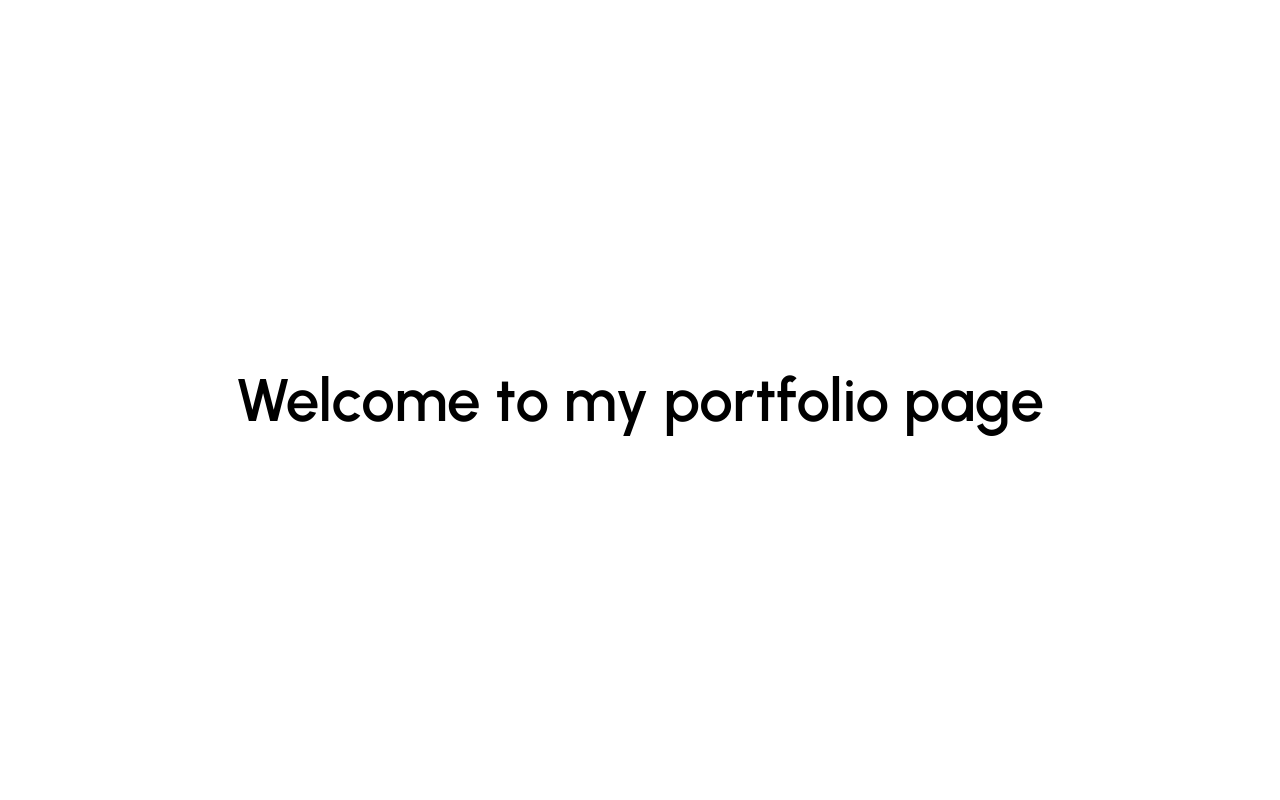
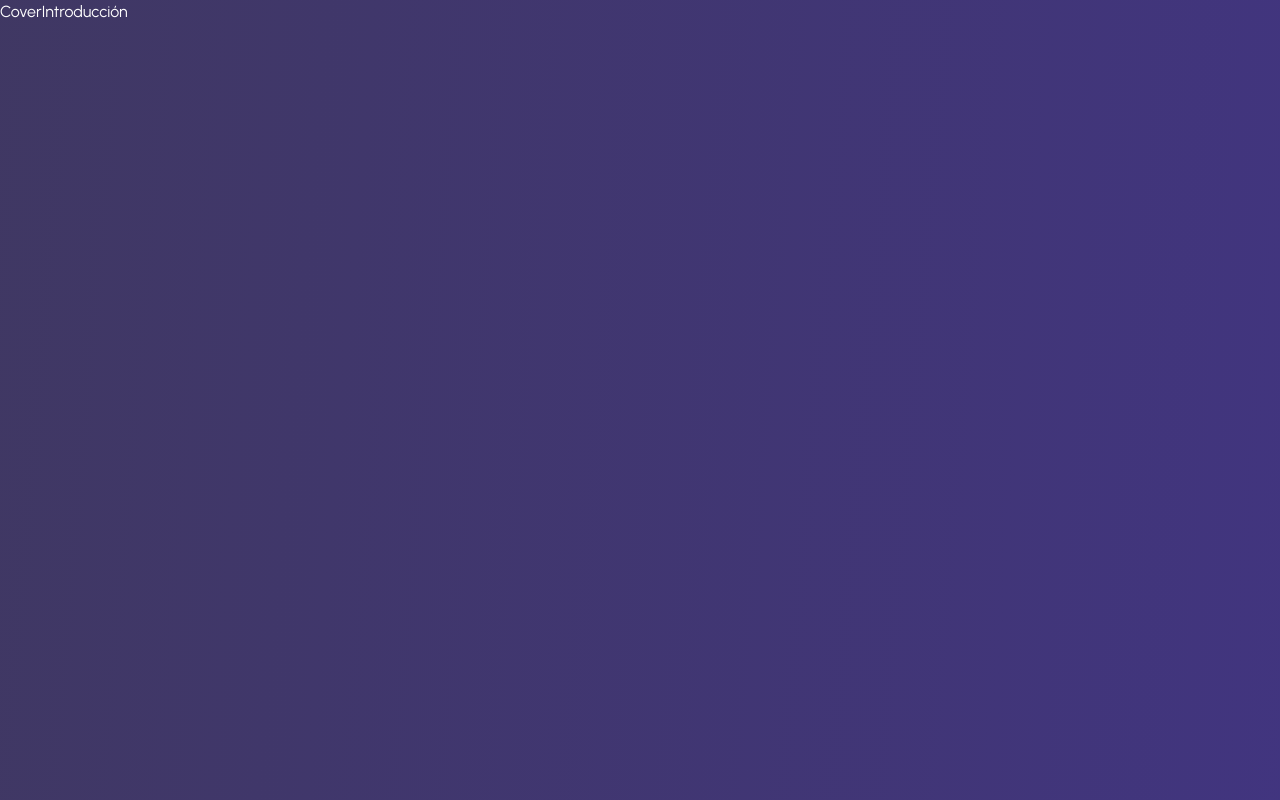
Before and after one commit to fantasyfuerte/portfolio-landing-page, a Next.js app: page / in a window 1280 px wide. Built offline with nearby package versions, Linux system fonts and the light colour scheme.

Commit message:
Refactoring and fixing styles

```diff
--- a/src/app/globals.css
+++ b/src/app/globals.css
@@ -3,13 +3,13 @@
 @tailwind utilities;
 
 html,
-body {
-  color: "#fff";
-  background-color: "#1f1934";
+main {
+  color: #fff;
+  background-color: #1f1934;
 }
 
 main {
-  background-color: "#393a47";
+  background: #393a47;
   height: 100vh;
   height: 100dvh;
 }
--- a/src/app/page.tsx
+++ b/src/app/page.tsx
@@ -1,7 +1,10 @@
 export default function Home() {
   return (
-    <main className="flex flex-col items-center justify-center min-h-screen py-2">
-      <h1 className="text-6xl font-semibold">Welcome to my portfolio page</h1>
+    <main>
+      <div className="flex min-h-screen h-full bg-no-repeat bg-gradient-cover">
+        <p>Cover</p>
+        <p>Introducción</p>
+      </div>
     </main>
   );
 }
--- a/tailwind.config.ts
+++ b/tailwind.config.ts
@@ -13,7 +13,8 @@ const config = {
         darkBg: "#131424",
       },
       backgroundImage: {
-        'gradient-cover': "linear-gradient(90.21deg, rgba(70,54,24,0.5) -5.91%, rgba(74,47,189,0.5) 111.58%)",
+        "gradient-cover":
+          "linear-gradient(95deg, rgba(70, 54, 124, 0.5) -5.91%, rgba(74, 47, 189, 0.5) 111.58%)",
       },
     },
   },
```
